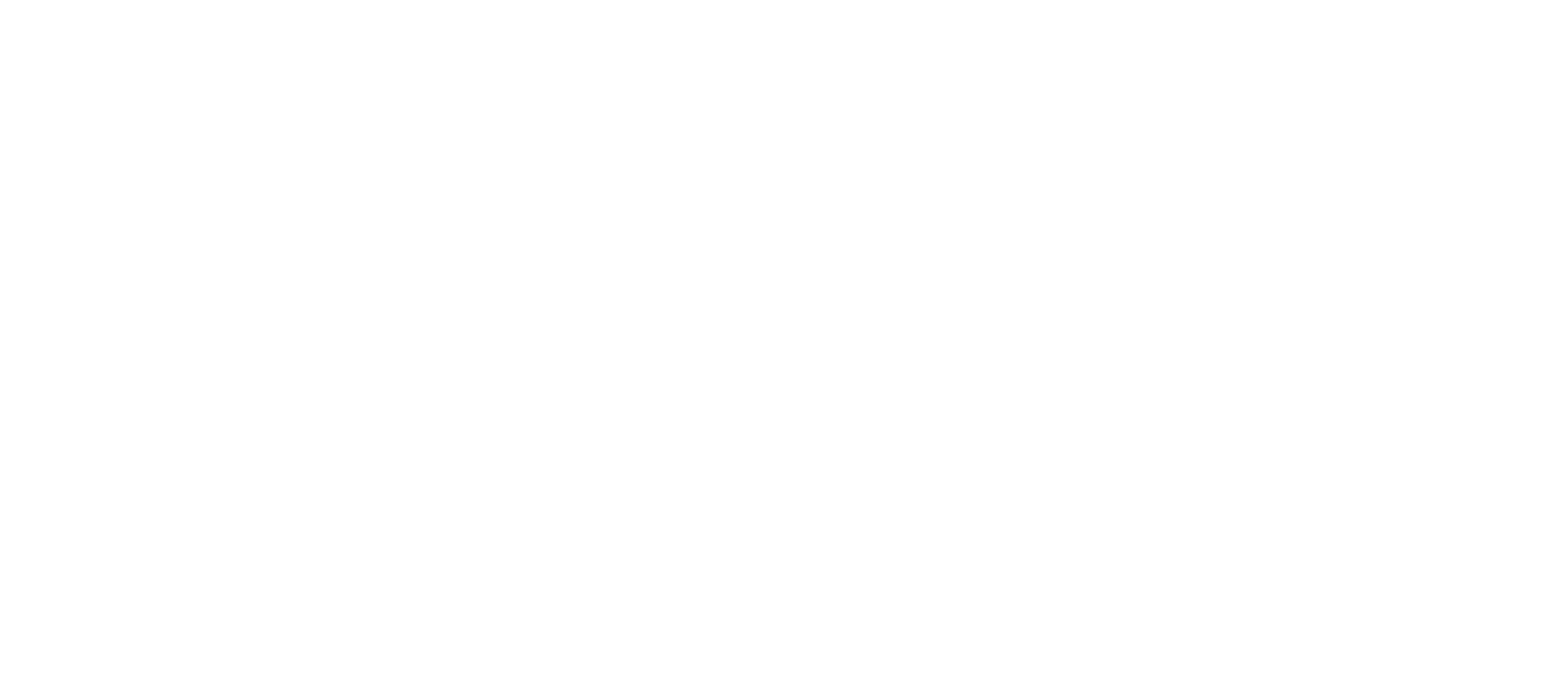
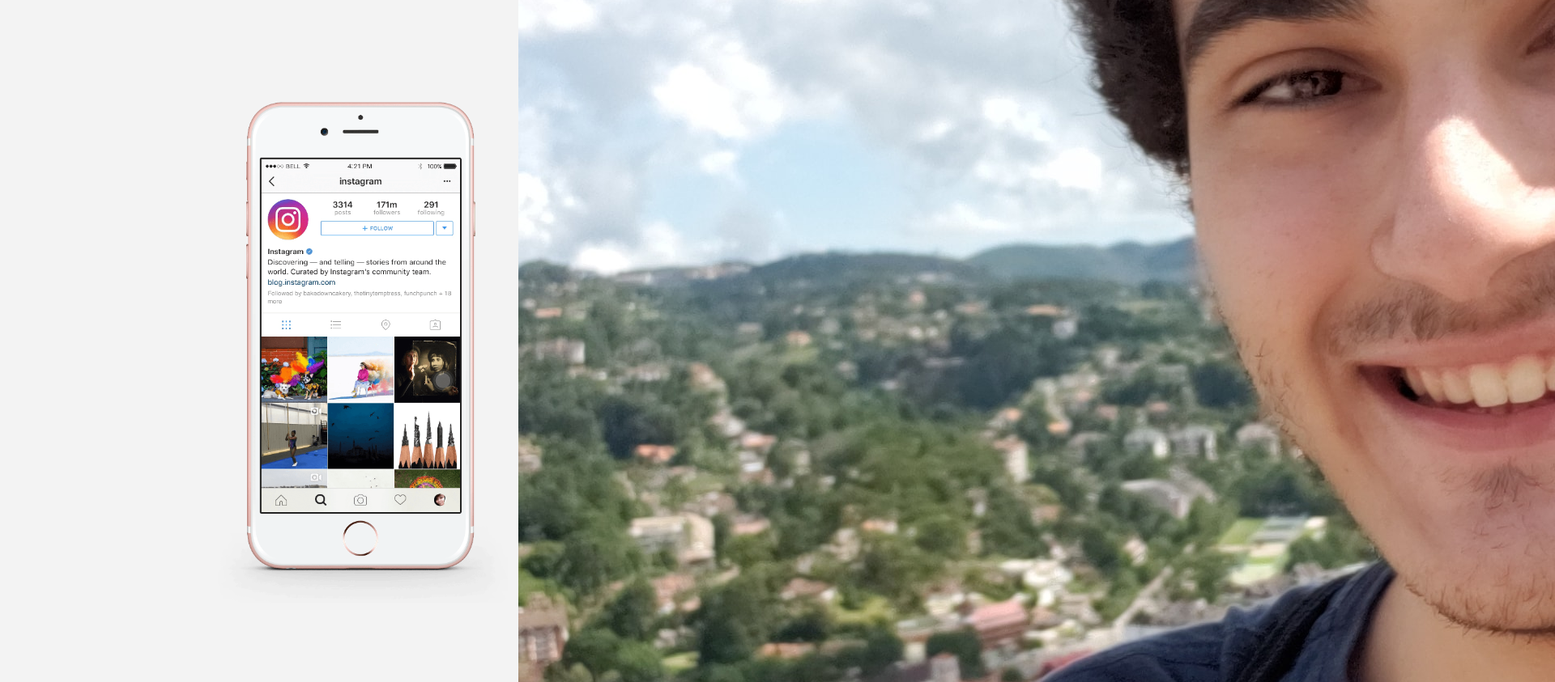
Before and after one commit to leonardooshima/Pagina-Inicial-Instagram, a plain HTML site: page index.html in a window 1280 px wide. Shown: the top 843 px of the page at 81% size, 1920 px wide, since content can reach past the window. Before the commit the page ends 800 px from the top, so only its background shows below. Drawn offline with Linux system fonts and the light colour scheme.

Commit message:
Preparando container esquerdo da tela

```diff
--- a/index.html
+++ b/index.html
@@ -7,6 +7,20 @@
     <title>Instagram</title>
 </head>
 <body>
-
+    <div class="instagram-wrapper">
+        <div class="instagram-phone">
+            <img src="./img/instagram-celular.png" alt="celular">
+        </div>
+        <div class="instagram-continue">
+            <div class="group">
+                <img src="./img/instagram-logo.png" class="instagram-logo" alt="instagram logo">
+                <div class="profile-photo">
+                    <img src="./img/perfil-instagram.jpg" alt="foto de perfil">
+                </div>
+                <a href="https://www.instagram.com/leonardooshima/" class="instagram-login">Continue como leonardooshima</a>
+                <a href="#" class="instagram-logout">Remover conta</a>
+            </div>
+        </div>
+    </div>
 </body>
 </html>
--- a/style.css
+++ b/style.css
@@ -6,3 +6,32 @@
     font-family: sans-serif;
     font-size: 14px;
 }
+
+body {
+    width: 100%;
+    min-height: 100vh;
+    background-color: rgb(243, 243, 243);
+    margin: 0;
+    padding: 0;
+    display: flex;
+    justify-content: center;
+}
+
+.instagram-wrapper {
+    display: flex;
+    align-items: center;
+    justify-content: start;
+    width: 60%;
+    height: 100vh;
+}
+
+.instagram-phone {
+    display: flex;
+    align-items: center;
+    justify-content: center;
+    width: 50%;
+}
+
+.instagram-phone img {
+    height: 50rem;
+}
```
